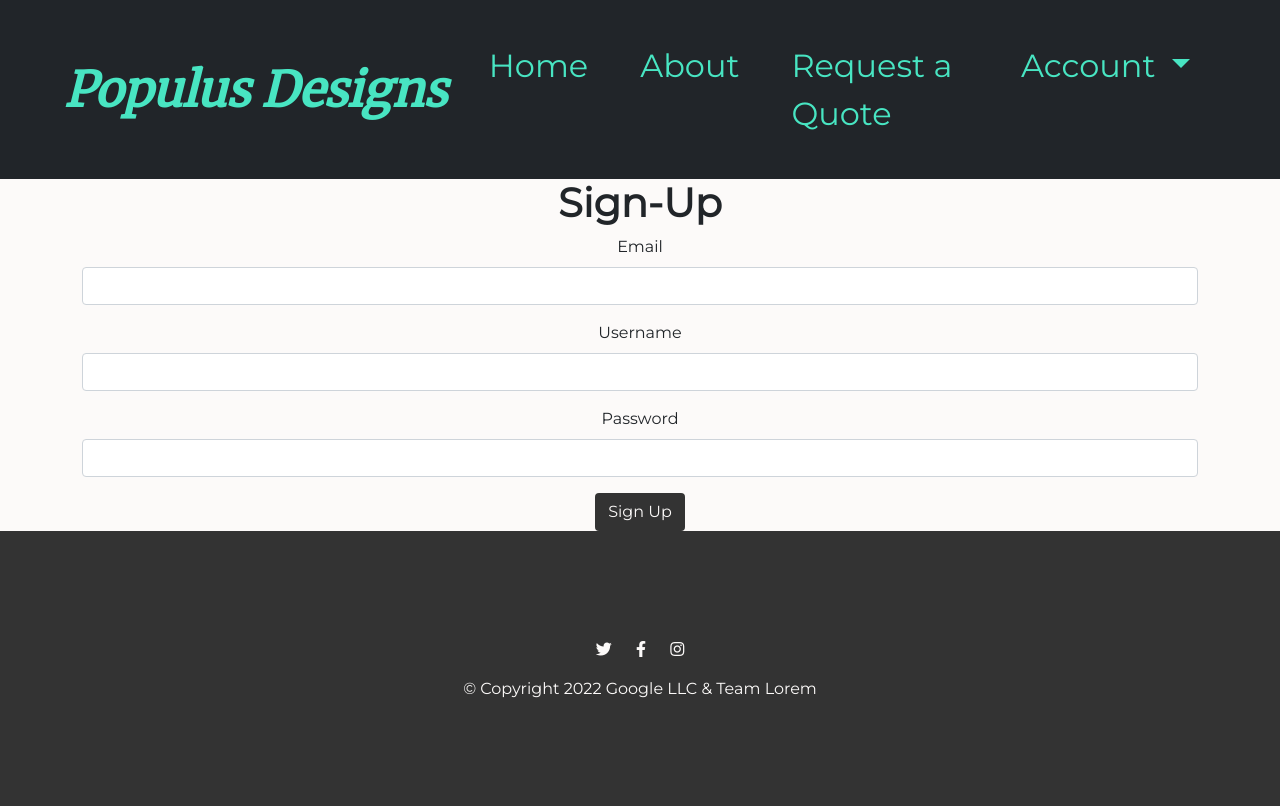
After one commit to branfung/techx22-sds-teamlorem, a Flask app: page /signup in a window 1280 px wide. The commit adds this page. Run offline with Flask 2, Linux system fonts and the light colour scheme; some libraries are stand-ins or nearby versions.

Commit message:
Added Sign Up Form page and funtionality

```diff
--- a/app.py
+++ b/app.py
@@ -1,25 +1,63 @@
 # -- Import section --
-from flask import (Flask, render_template, request, redirect)
+from flask import (Flask, render_template, request, redirect, url_for, session)
+from werkzeug.security import generate_password_hash, check_password_hash
 from flask_pymongo import PyMongo
-import os
+import os, secrets
+from form import SignUpForm
+import bcrypt
+import certifi
 
 # -- Initialization section --
 app = Flask(__name__)
+app.config['SECRET_KEY'] = secrets.token_hex(nbytes=16)
 
 # name of database
-app.config['MONGO_DBNAME'] = 'database'
+app.config['MONGO_DBNAME'] = 'test'
 
 # URI of database
 password = os.environ.get('PASSWORD') # using env variables to hide sensitive info (for good practice)
-app.config['MONGO_URI'] = f"mongodb+srv://admin:{password}@cluster0.pyrzd.mongodb.net/database?retryWrites=true&w=majority"
+app.config['MONGO_URI'] = "mongodb+srv://admin:fm3EdoNvRAhOLW22@cluster0.pyrzd.mongodb.net/test?retryWrites=true&w=majority"
 
 #Initialize PyMongo
-mongo = PyMongo(app)
+mongo = PyMongo(app, tlsCAFile=certifi.where())
 
 # -- Routes section --
 # INDEX Route
 @app.route('/')
 @app.route('/index')
 def index():
-    return 'Hello World'
-    # return render_template('index.html')
+    return render_template('index.html')
+
+# Do we create a User class or store the information as is inside the data base ?
+@app.route('/signup', methods=['GET','POST'])
+def signup():
+    sign_up_form = SignUpForm()
+    if sign_up_form.validate_on_submit():
+
+        users = mongo.db.users
+        email = request.form['email']
+        username = request.form['username']
+        existing_user = users.find_one(filter={"username":username})
+
+        if existing_user:
+            return render_template('Sign-Up.html', existing_user=existing_user)
+
+        password = request.form['password'].encode('utf-8')
+        salt = bcrypt.gensalt()
+        hased_pasword = bcrypt.hashpw(password, salt)
+        users.insert_one({'username':username, 'password':hased_pasword})
+        session['username'] = username
+
+        return redirect(url_for('index'))
+    return render_template('Sign-Up.html', form=sign_up_form)
+
+@app.route('/buy', methods=['GET','POST'])
+def buy():
+    pass
+
+@app.route('/login', methods=['POST'])
+def login():
+    email = request.form["email"]
+    username = request.form["username"]
+    password = request.form["password"]
+    return render_template('log-in.html', email=email, username=username, password=password)
--- /dev/null
+++ b/form.py
@@ -0,0 +1,10 @@
+from flask_wtf import FlaskForm
+from wtforms import StringField, PasswordField, SubmitField, EmailField
+from wtforms.validators import DataRequired, Length, EqualTo, Email, InputRequired
+
+class SignUpForm(FlaskForm):
+    email = EmailField(label='Email',validators=[DataRequired(), Email()])
+    username = StringField(label='Username', validators=[DataRequired(), Length(min = 7, max = 30)])
+    password = PasswordField(label='Password', validators=[DataRequired(), InputRequired(), Length(min = 7, max = 30)])
+    # confirm_password = PasswordField(label='Confirm Password', validators=[DataRequired(), InputRequired() ,Length(min = 7, max = 30)])
+    submit = SubmitField(label='Sign Up')
--- a/pages/Request-Form/Request-Form.html
+++ b/pages/Request-Form/Request-Form.html
@@ -29,7 +29,7 @@
     <!-- Tab Logo for the web page -->
     <link rel="shortcut icon" type="image/png" href="../../img/tab-photo.jpeg"/>
 </head>
-<body class="pancake-stack">
+<body>
   <!-- Header -->
   <section id="header" class="dark-section">
     <nav class="navbar navbar-expand-lg navbar-dark bg-dark">
--- /dev/null
+++ b/static/css/About.css
@@ -0,0 +1,88 @@
+/* General Styling */
+
+body{
+    background-color: #FCFAF9;
+    text-align: center !important;
+}
+
+/* Sections */
+
+.dark-section{
+    color: #FCFAF9;
+    background-color:#333333;
+}
+
+/* Containers */
+
+.container-fluid{
+    padding: 7% 15%;
+}
+
+/* Headings */
+.section-heading{
+    font-size: 3rem;
+    font-weight: bold;
+}
+
+/* Header Styling */
+
+#header .container-fluid{
+    padding: 2% 5%;
+    text-align: left;
+}
+
+.nav-item{
+    padding:0 18px;
+}
+
+.navbar-brand{
+    font-family: 'Merriweather', sans-serif;
+    font-size: 3.0rem !important;
+    font-weight: bold !important;
+}
+
+.nav-link, h2{
+    font-size: 2.0rem;
+    font-family: 'Montserrat', sans-serif;
+}
+
+.navbar-dark .navbar-brand, .navbar-dark .navbar-nav .nav-link{
+    color:#48E5C2 !important;
+}
+
+.navbar-brand:hover, .navbar-nav .nav-link:hover{
+    color:#FCFAF9 !important;
+}
+
+/* About Styling */
+
+.about-col{
+    padding: 3% 2%;
+}
+
+.card-header{
+    background-color: #48E5C2 !important;
+}
+
+.card-header img{
+    display: block;
+    margin: auto;
+}
+
+.card-title{
+    font-weight: bold !important;
+}
+
+.card-text{
+    text-align: left;
+}
+
+/* Footer Styling */
+
+.footer-icon{
+    margin: 20px 10px;
+}
+
+.footer-icon:hover{
+    color: #48E5C2;
+}
--- /dev/null
+++ b/static/css/Request-Form.css
@@ -0,0 +1,38 @@
+* { /* Getting rid of some default css properties */
+    margin: 0px;
+    padding: 0px;
+}
+
+body{
+    font-family: 'Montserrat', sans-serif;
+    text-align: center;
+}
+
+h1, h2, h3, h4, h5, h6 {
+    font-family: 'Montserrat', sans-serif;
+    font-weight: bold;
+}
+
+p{
+    color: #FCFAF9;
+}
+
+.pancake-stack{
+    display: grid;
+    grid-template-rows: auto 1fr auto;
+}
+
+/* form */
+
+.main-form{
+    border: 3px solid black;
+    border-radius: 100% / 20%;
+    padding: 75px;
+    box-shadow: 10px 10px 5px rgb(0,0,0,0.45);
+}
+
+/* sections */
+
+.white-section{
+    background-color:#FCFAF9;
+}
--- /dev/null
+++ b/static/css/Sign-Up.css
@@ -0,0 +1,13 @@
+.form{
+    margin-top: 3%;
+    margin-bottom: 3%;
+}
+
+.center_element{
+    margin: auto;
+}
+
+.btn_color{
+    background-color: #333333;
+    color: #fcfaf9 !important;
+}
--- /dev/null
+++ b/templates/Sign-Up.html
@@ -0,0 +1,135 @@
+<html lang="en">
+<head>
+  <meta charset="UTF-8">
+  <meta http-equiv="X-UA-Compatible" content="IE=edge">
+  <meta name="viewport" content="width=device-width, initial-scale=1.0">
+  <title>Sign-Up &infin;</title>
+
+  <!-- Stylesheets -->
+  <link href="https://cdn.jsdelivr.net/npm/bootstrap@5.0.2/dist/css/bootstrap.min.css" rel="stylesheet"
+  integrity="sha384-EVSTQN3/azprG1Anm3QDgpJLIm9Nao0Yz1ztcQTwFspd3yD65VohhpuuCOmLASjC" crossorigin="anonymous">
+  <link rel="stylesheet" href="../static/css/About.css">
+  <link rel="stylesheet" href="../static/css/Request-Form.css">
+  <link rel="stylesheet" href="../static/css/Sign-Up.css">
+
+  <!-- Google Fonts -->
+  <link rel="preconnect" href="https://fonts.googleapis.com">
+  <link rel="preconnect" href="https://fonts.gstatic.com" crossorigin>
+  <link href="https://fonts.googleapis.com/css2?family=Merriweather&family=Montserrat&family=Raleway&display=swap" rel="stylesheet">
+
+  <!-- Font Awesome -->
+  <link rel="stylesheet" href="https://pro.fontawesome.com/releases/v5.10.0/css/all.css" integrity="sha384-AYmEC3Yw5cVb3ZcuHtOA93w35dYTsvhLPVnYs9eStHfGJvOvKxVfELGroGkvsg+p" crossorigin="anonymous"/>
+
+  <!-- Bootsrap scripts -->
+  <script src="https://code.jquery.com/jquery-3.2.1.slim.min.js" integrity="sha384-KJ3o2DKtIkvYIK3UENzmM7KCkRr/rE9/Qpg6aAZGJwFDMVNA/GpGFF93hXpG5KkN" crossorigin="anonymous"></script>
+  <script src="https://cdnjs.cloudflare.com/ajax/libs/popper.js/1.12.9/umd/popper.min.js" integrity="sha384-ApNbgh9B+Y1QKtv3Rn7W3mgPxhU9K/ScQsAP7hUibX39j7fakFPskvXusvfa0b4Q" crossorigin="anonymous"></script>
+  <script src="https://maxcdn.bootstrapcdn.com/bootstrap/4.0.0/js/bootstrap.min.js" integrity="sha384-JZR6Spejh4U02d8jOt6vLEHfe/JQGiRRSQQxSfFWpi1MquVdAyjUar5+76PVCmYl" crossorigin="anonymous"></script>
+  <script src="https://cdn.jsdelivr.net/npm/bootstrap@5.1.3/dist/js/bootstrap.bundle.min.js" integrity="sha384-ka7Sk0Gln4gmtz2MlQnikT1wXgYsOg+OMhuP+IlRH9sENBO0LRn5q+8nbTov4+1p" crossorigin="anonymous"></script>
+
+  <!-- Tab Logo for the web page -->
+  <link rel="shortcut icon" type="image/png" href="../../img/tab-photo.jpeg"/>
+</head>
+
+<body class="pancake-stack">
+
+  <!-- Header -->
+  <section id="header" class="dark-section">
+    <nav class="navbar navbar-expand-lg navbar-dark bg-dark">
+      <div class="container-fluid">
+        <a class="navbar-brand" href="../../index.html"><i>Populus Designs</i></a>
+        <button class="navbar-toggler" type="button" data-bs-toggle="collapse" data-bs-target="#navbarSupportedContent" aria-controls="navbarSupportedContent" aria-expanded="false" aria-label="Toggle navigation">
+          <span class="navbar-toggler-icon"></span>
+        </button>
+        <div class="collapse navbar-collapse" id="navbarSupportedContent">
+          <ul class="navbar-nav ms-auto mb-2 mb-lg-0">
+            <li class="nav-item">
+              <a class="nav-link" href="../../index.html">Home</a>
+            </li>
+            <li class="nav-item">
+              <a class="nav-link" href="./About.html">About</a>
+            </li>
+            <li class="nav-item">
+              <a class="nav-link" href="../Request-Form/Request-Form.html">Request a Quote</a>
+            </li>
+            <li class="nav-item dropdown">
+              <a class="nav-link dropdown-toggle" href="#" id="navbarDropdown" role="button" data-bs-toggle="dropdown" aria-expanded="false">
+                Account
+              </a>
+              <ul class="dropdown-menu" aria-labelledby="navbarDropdown">
+                <li><a class="dropdown-item" href="#">Sign In</a></li>
+                <li><a class="dropdown-item" href="#">Log In</a></li>
+              </ul>
+            </li>
+          </ul>
+        </div>
+      </div>
+    </nav>
+  </section>
+
+  <!-- Form -->
+  <div class="container form center_element">
+    {% if existing_user %}
+      <h2>That username already exists. Please try loggin in or try using a different username.</h2>
+    {% else %}
+      <h1>Sign-Up</h1>
+      <form method="POST">
+        <!-- creates csrf token -->
+        {{ form.hidden_tag() }}
+
+        <div class="mb-3">
+          {{ form.email.label(class="form-label") }}
+          {%if form.email.errors %}
+          {{ form.email(class="form-control") }}
+            {%for error in form.email.errors %}
+              <span>{{ error }}</span>
+            {% endfor %}
+            {% else %}
+            {{ form.email(class="form-control") }}
+          {% endif %}
+        </div>
+
+        <div class="mb-3">
+          {{ form.username.label(class="form-label") }}
+          {%if form.username.errors %}
+          {{ form.username(class="form-control") }}
+            {%for error in form.username.errors %}
+              <span>{{ error }}</span>
+            {% endfor %}
+            {% else %}
+            {{ form.username(class="form-control") }}
+          {% endif %}
+        </div>
+
+
+        <div class="mb-3">
+          {{ form.password.label(class="form-label") }}
+          {%if form.password.errors %}
+          {{ form.password(class="form-control") }}
+            {%for error in form.password.errors %}
+              <span>{{ error }}</span>
+            {% endfor %}
+            {% else %}
+            {{ form.password(class="form-control") }}
+          {% endif %}
+        </div>
+
+        <div>
+          {{ form.submit(class="btn btn_color") }}
+        </div>
+      </form>
+    {% endif %}
+  </div>
+
+  <!-- Footer -->
+  <section id="footer" class="dark-section">
+    <div class="container-fluid">
+      <i class="fab fa-twitter footer-icon"></i>
+      <i class="fab fa-facebook-f footer-icon"></i>
+      <i class="fab fa-instagram footer-icon"></i>
+      <p>© Copyright 2022 Google LLC & Team Lorem</p>
+    </div>
+  </section>
+
+</body>
+
+</html>
```
Also changed, not shown: templates/index.html (+9 -9 lines), templates/log-in.html (added, +40 -0 lines), templates/test.html (added, +12 -0 lines), README.md, backend/objects/user.py (line endings or trailing spaces), templates/buy.html (added).
